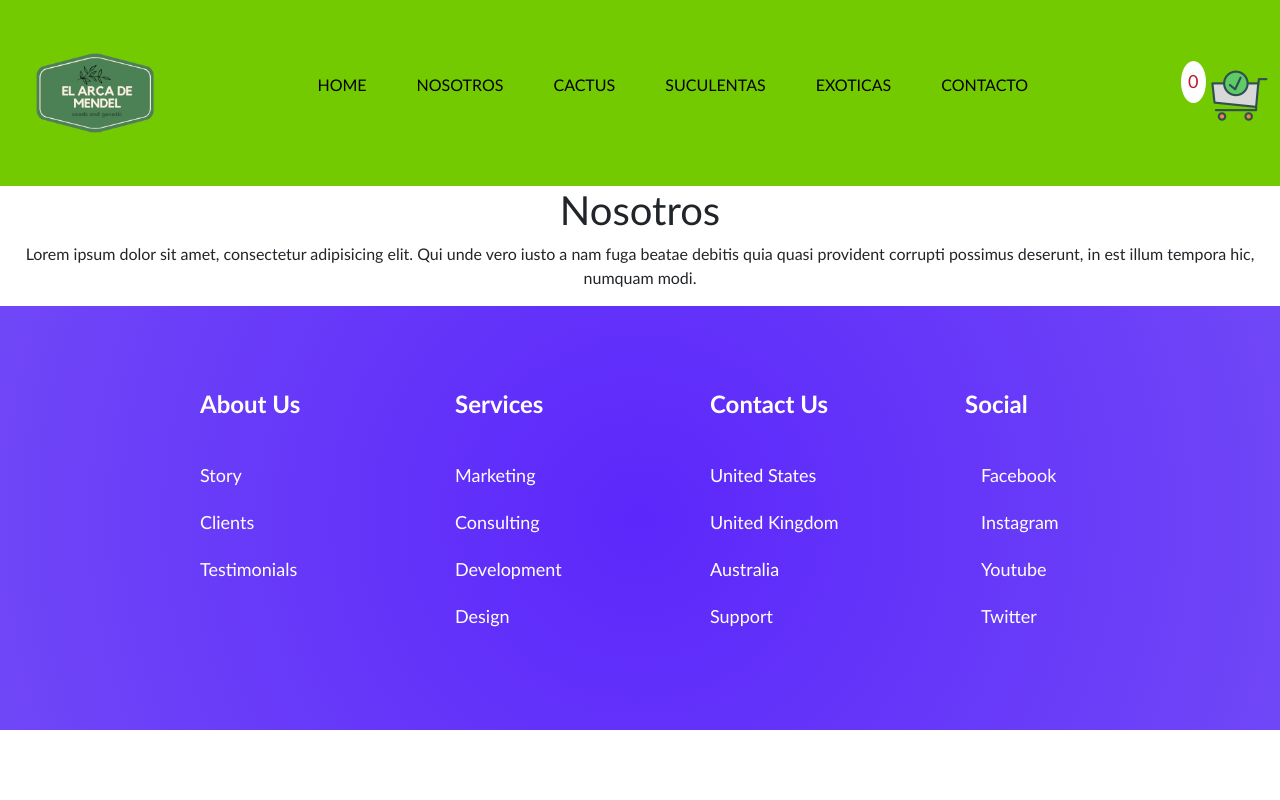
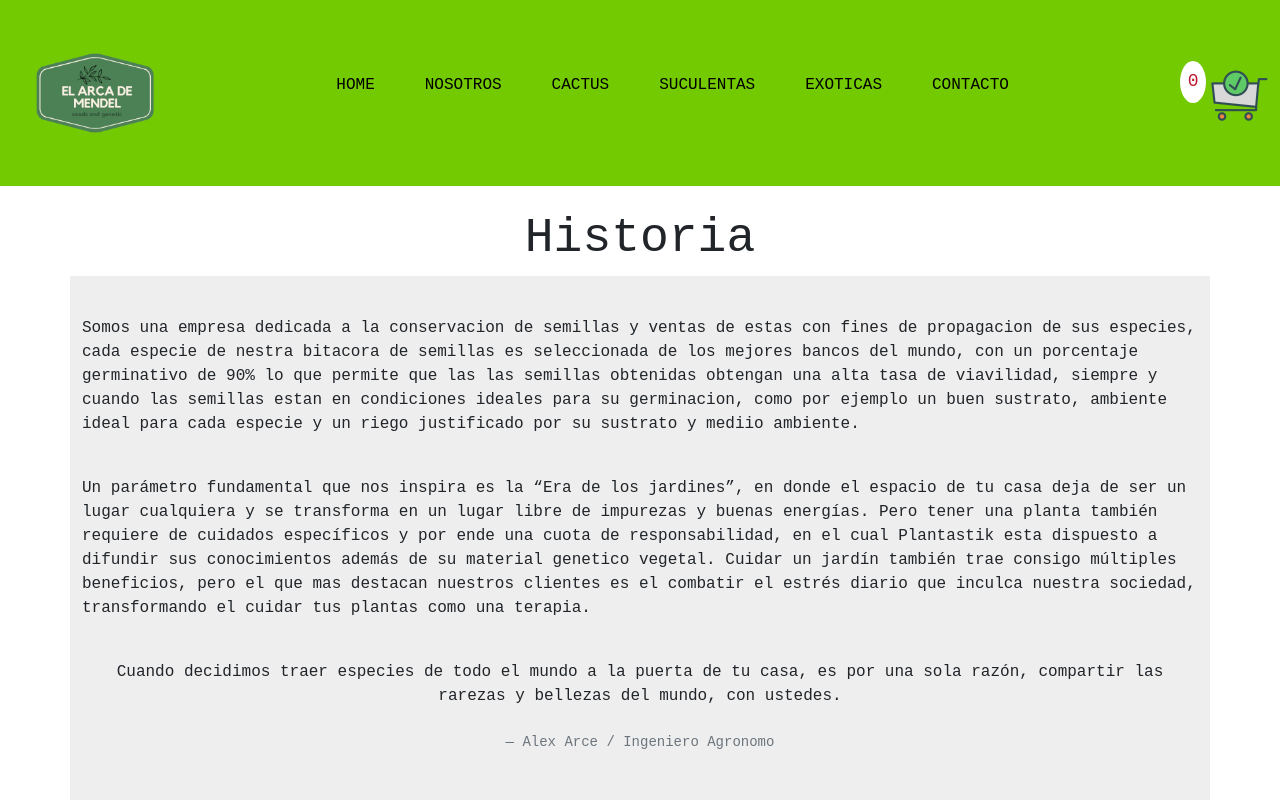
Before and after one commit to Alexzx396/El_Arca_de_Mendel_ReacJS, a React (Create React App) app: page /Nosotros in a window 1280 px wide. Shown: the top 800 px of the page. Built offline with nearby package versions, Linux system fonts and the light colour scheme.

Commit message:
nosotros2

```diff
--- a/src/App.js
+++ b/src/App.js
@@ -8,6 +8,7 @@ import './App.css';
 import { FooterContainer } from './containers/footer';
 import Mailer from './components/Mailer/Mailer';
 import { Nosotros } from './components/Nosotros/Nosotros';
+
 
 
 function App() {
--- a/src/components/ItemCount/ItemCount.jsx
+++ b/src/components/ItemCount/ItemCount.jsx
@@ -15,11 +15,12 @@ const ItemCount = ({initial, stock, addToCart}) =>{
         setQuantity(quantity-1);
     }
 
+
     const addToCartHandler = ()=> {
         alert(`Agregaste ${quantity} producto(s) a tu carrito`)
         addToCart(quantity)
         setCambiarBoton(true)
-}
+    }
 
 
 
--- a/src/components/Nosotros/Nosotros.css
+++ b/src/components/Nosotros/Nosotros.css
@@ -0,0 +1,13 @@
+*{
+    font-family: monospace, Helvetica, Sans-serif ;
+}
+
+
+.text-nosotros {
+
+    background-color: #eee;
+    margin: 20px 30px 30px 0px;
+    padding: 40px;
+    line-height:1.5;
+    line-break: auto;
+   }
--- a/src/components/Nosotros/Nosotros.jsx
+++ b/src/components/Nosotros/Nosotros.jsx
@@ -3,9 +3,25 @@ import './Nosotros.css'
 
 export const Nosotros = () => {
     return (
-        <div className="row">
-            <h1>Nosotros</h1>
-            <p>Lorem ipsum dolor sit amet, consectetur adipisicing elit. Qui unde vero iusto a nam fuga beatae debitis quia quasi provident corrupti possimus deserunt, in est illum tempora hic, numquam modi.</p>
+
+        <div class="container"><br />
+            <h1 class="display-5">Historia</h1>
+            <div class="row">
+                <div class="text-nosotros" >
+
+
+                <p class="text-xl-start" >Somos una empresa dedicada a la conservacion de semillas y ventas de estas con fines de propagacion de sus especies, cada especie de nestra bitacora de semillas es seleccionada de los mejores bancos del mundo, con un porcentaje germinativo de 90% lo que permite que las las semillas obtenidas obtengan una alta tasa de viavilidad, siempre y cuando las semillas estan en condiciones ideales para su germinacion, como por ejemplo un buen sustrato, ambiente ideal para cada especie y un riego justificado por su sustrato y mediio ambiente.
+                </p> <br />
+                <p class="text-xl-start" >Un parámetro fundamental que nos inspira es la “Era de los jardines”, en donde el espacio de tu casa deja de ser un lugar cualquiera y se transforma en un lugar libre de impurezas y buenas energías. Pero tener una planta también requiere de cuidados específicos y por ende una cuota de responsabilidad, en el cual Plantastik esta dispuesto a difundir sus conocimientos además de su material genetico vegetal. Cuidar un jardín también trae consigo múltiples beneficios, pero el que mas destacan nuestros clientes es el combatir el estrés diario que inculca nuestra sociedad, transformando el cuidar tus plantas como una terapia.
+                </p> <br />
+
+            <blockquote>
+                <p >Cuando decidimos traer especies de todo el mundo a la puerta de tu casa, es por una sola razón, compartir las rarezas y bellezas del mundo, con ustedes.
+                </p><br />
+                <footer class="blockquote-footer">Alex Arce / Ingeniero Agronomo</footer>
+            </blockquote>
+          </div>
         </div>
+    </div>
     )
 }
```
Also changed, not shown: src/components/Instagram/Instagram.jsx (added, +18 -0 lines).
